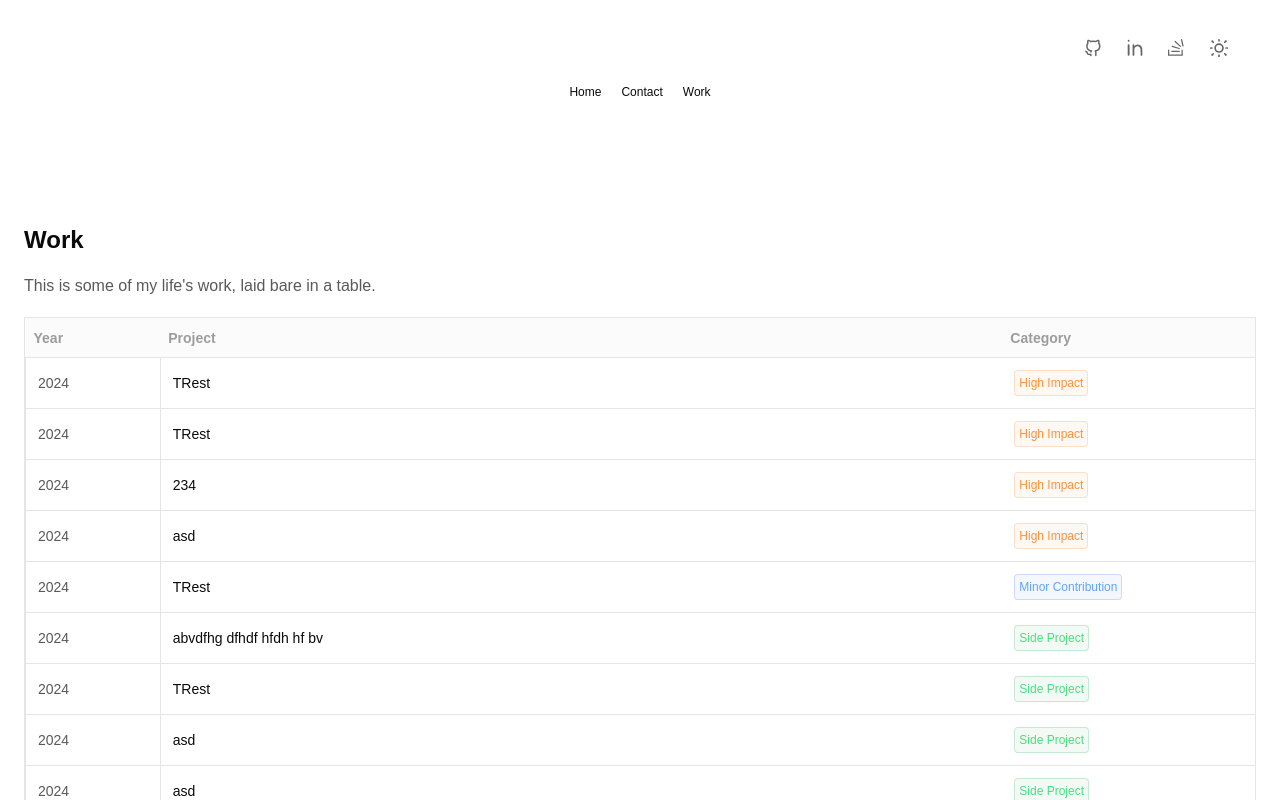
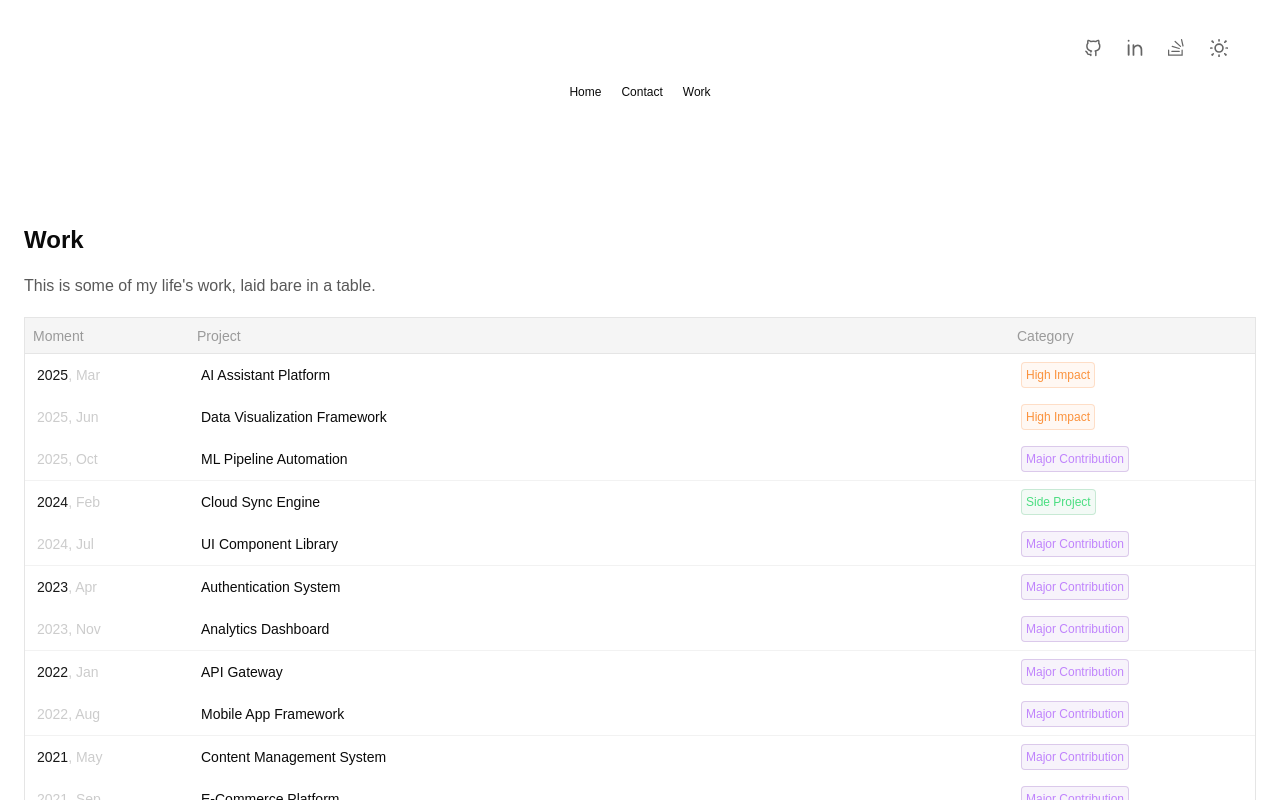
Before and after one commit to Fanoflix/personal-portfolio-v2, a Next.js app: page /work in a window 1280 px wide. Shown: the top 800 px of the page. Built offline with nearby package versions, Linux system fonts and the light colour scheme; a web font is replaced by a local one.

Commit message:
DEV: Added rowExpansion to table to result in grouped functionality and cool looking table

```diff
--- a/src/app/globals.css
+++ b/src/app/globals.css
@@ -19,11 +19,11 @@
     --popover-foreground: 0 0% 3.9%;
     --primary: 0 0% 9%;
     --primary-foreground: 0 0% 98%;
-    --secondary: 0 0% 96.1%;
+    --secondary: 0 0% 80%;
     --secondary-foreground: 0 0% 9%;
-    --muted: 0 0% 96.1%;
+    --muted: 0 0% 80%;
     --muted-foreground: 0 0% 45.1%;
-    --accent: 0 0% 96.1%;
+    --accent: 0 0% 80%;
     --accent-foreground: 0 0% 9%;
     --destructive: 0 84.2% 60.2%;
     --destructive-foreground: 0 0% 98%;
@@ -50,16 +50,16 @@
     --popover-foreground: 0 0% 98%;
     --primary: 0 0% 98%;
     --primary-foreground: 0 0% 9%;
-    --secondary: 220 20% 15%;
+    --secondary: 220 20% 25%;
     --secondary-foreground: 0 0% 98%;
-    --muted: 220 20% 15%;
+    --muted: 220 20% 25%;
     --muted-foreground: 0 0% 63.9%;
-    --accent: 220 20% 15%;
+    --accent: 220 20% 25%;
     --accent-foreground: 0 0% 98%;
     --destructive: 0 62.8% 30.6%;
     --destructive-foreground: 0 0% 98%;
     --border: 236 13% 12%;
-    --input: 220 20% 15%;
+    --input: 220 20% 25%;
     --ring: 0 0% 83.1%;
     --chart-1: 220 70% 50%;
     --chart-2: 160 60% 45%;
--- a/src/components/DataTable/DataTable.tsx
+++ b/src/components/DataTable/DataTable.tsx
@@ -27,17 +27,19 @@ import { Dispatch, SetStateAction, useMemo } from "react";
 interface DataTableProps<TData, TValue> {
   columns: ColumnDef<TData, TValue>[];
   data: TData[];
-  isFirstColumnSticky?: boolean;
   sortingState?: SortingState;
   setSortingState?: Dispatch<SetStateAction<SortingState>>;
+  noBottomBorder?: boolean;
+  rowClassName?: string | ((row: TData) => string);
 }
 
-export function DataTable<TData, TValue>({
+export function DataTable<TData extends { subRows?: TData[] }, TValue>({
   columns,
   data,
   sortingState,
   setSortingState,
-  isFirstColumnSticky,
+  noBottomBorder,
+  rowClassName,
 }: DataTableProps<TData, TValue>) {
   const isSortingEnabled = Boolean(setSortingState) && Boolean(sortingState);
 
@@ -46,7 +48,10 @@ export function DataTable<TData, TValue>({
     columns,
     defaultColumn: undefined,
     getCoreRowModel: getCoreRowModel(),
+    // Row expansion options
     getExpandedRowModel: getExpandedRowModel(),
+    getSubRows: (row) => row.subRows,
+    // Sorting options
     ...(isSortingEnabled && {
       onSortingChange: setSortingState,
       getSortedRowModel: getSortedRowModel(),
@@ -55,6 +60,7 @@ export function DataTable<TData, TValue>({
       ...(isSortingEnabled && {
         sorting: sortingState,
       }),
+      expanded: true,
     },
     // eslint-disable-next-line @typescript-eslint/no-unused-vars
     isMultiSortEvent: (_e) => true, // bypassess the requirement of pressing a modifier key to trigger a multi sort. This makes sure that multi sort gets triggered on regular click.
@@ -71,12 +77,11 @@ export function DataTable<TData, TValue>({
           {table.getHeaderGroups().map((headerGroup) => (
             <TableRow
               key={headerGroup.id}
-              className="border-border bg-muted/40"
+              className="border-border bg-muted/20"
             >
               {headerGroup.headers.map((header) => (
                 <TableHead
                   key={header.id}
-                  className="font-semibold text-muted-foreground/70"
                   style={{
                     minWidth: header.column.columnDef.minSize,
                     maxWidth: header.column.columnDef.maxSize,
@@ -102,7 +107,8 @@ export function DataTable<TData, TValue>({
                 <AnimatedTableRow
                   key={row.id}
                   row={row}
-                  isFirstColumnSticky={isFirstColumnSticky}
+                  noBottomBorder={noBottomBorder}
+                  rowClassName={rowClassName}
                 />
               ))
           ) : (
@@ -123,10 +129,12 @@ export function DataTable<TData, TValue>({
 
 function AnimatedTableRow<TData>({
   row,
-  isFirstColumnSticky,
+  noBottomBorder,
+  rowClassName,
 }: {
   row: Row<TData>;
-  isFirstColumnSticky?: boolean;
+  noBottomBorder?: boolean;
+  rowClassName?: string | ((row: TData) => string);
 }) {
   const [ref, inView] = useInView({
     triggerOnce: true,
@@ -140,9 +148,16 @@ function AnimatedTableRow<TData>({
     <TableRow
       ref={ref}
       data-state={row.getIsSelected() && "selected"}
-      className={cn("border-border")}
+      className={cn(
+        "border-border",
+        noBottomBorder && "border-b-0",
+        row.getCanExpand() && "border-t border-border/50",
+        typeof rowClassName === "function"
+          ? rowClassName(row.original)
+          : rowClassName
+      )}
     >
-      {row.getVisibleCells().map((cell, cellIndex) => (
+      {row.getVisibleCells().map((cell) => (
         <MotionTableCell
           key={cell.id}
           style={{
@@ -150,10 +165,7 @@ function AnimatedTableRow<TData>({
             maxWidth: cell.column.columnDef.maxSize,
             width: cell.column.columnDef.size,
           }}
-          className={cn(
-            "p-3 align-middle",
-            !cellIndex && isFirstColumnSticky && "border border-r"
-          )}
+          className={cn("py-2 px-3 align-middle")}
           variants={dataTableRowVariants}
           initial={"hidden"}
           animate={inView ? "visible" : "hidden"}
--- a/src/components/DataTable/table.tsx
+++ b/src/components/DataTable/table.tsx
@@ -57,7 +57,8 @@ const TableRow = React.forwardRef<
   <tr
     ref={ref}
     className={cn(
-      "border-b transition-colors hover:bg-muted/40 data-[state=selected]:bg-muted",
+      "border-b",
+      "transition-colors hover:bg-muted/10 data-[state=selected]:bg-muted",
       className
     )}
     {...props}
@@ -72,7 +73,7 @@ const TableHead = React.forwardRef<
   <th
     ref={ref}
     className={cn(
-      "h-10 px-2 text-left align-middle font-medium text-muted-foreground [&:has([role=checkbox])]:pr-0 [&>[role=checkbox]]:translate-y-[2px]",
+      "h-9 px-2 text-left align-middle font-medium text-muted-foreground/70 [&:has([role=checkbox])]:pr-0 [&>[role=checkbox]]:translate-y-[2px]",
       className
     )}
     {...props}
@@ -87,7 +88,7 @@ const TableCell = React.forwardRef<
   <td
     ref={ref}
     className={cn(
-      "p-2 align-middle [&:has([role=checkbox])]:pr-0 [&>[role=checkbox]]:translate-y-[2px]",
+      "p-1 align-middle [&:has([role=checkbox])]:pr-0 [&>[role=checkbox]]:translate-y-[2px]",
       className
     )}
     {...props}
--- a/src/features/framer-animations/variants.ts
+++ b/src/features/framer-animations/variants.ts
@@ -4,10 +4,14 @@ export const layoutVariants: Variants = {
   hidden: {
     opacity: 0,
     y: 15,
+    scale: 0.96,
+    transformOrigin: "0% 80%",
   },
   visible: {
     opacity: 1,
     y: 0,
+    scale: 1,
+    transformOrigin: "0% 80%",
     transition: {
       duration: 0.5,
       ease: "easeInOut",
@@ -18,17 +22,18 @@ export const layoutVariants: Variants = {
 export const dataTableRowVariants: Variants = {
   hidden: {
     opacity: 0,
-    x: -40,
+    x: -30,
     rotateY: 50,
-    transformOrigin: "0% 50%",
+    transformOrigin: "0% 100%",
   },
   visible: {
     opacity: 1,
     x: 0,
     rotateY: 0,
-    transformOrigin: "0% 50%",
+    transformOrigin: "0% 100%",
     transition: {
-      duration: 0.45,
+      delay: 0.4,
+      duration: 0.4,
       ease: "easeOut",
     },
   },
--- a/src/features/work/WorkPage.tsx
+++ b/src/features/work/WorkPage.tsx
@@ -6,240 +6,21 @@ import { useState } from "react";
 import { StaggeredContainer } from "../framer-animations/components/StaggeredContainer";
 import { columns } from "./columns";
 import { Work } from "./types";
+import WORK_DATA from "./work-data.json";
 
-const MOCK_DATA: Work[] = [
-  {
-    id: "work-1",
-    project: {
-      id: "work-project-abc",
-      name: "23asdasdasdasdasdasdasdas das dasd asd asdasd a scv sdv sdv sdv sdv sdv4",
-      label: "sideProject",
-    },
-    year: 2023,
-  },
-  {
-    id: "work-2",
-    project: {
-      id: "work-project-abc",
-      name: "caasd asd asd asd asczxc bvfgdg ",
-      label: "highImpact",
-    },
-    year: 2022,
-  },
-  {
-    id: "work-3",
-    project: {
-      id: "work-project-abc",
-      name: "abvdfhg dfhdf hfdh hf bv",
-      label: "sideProject",
-    },
-    year: 2024,
-  },
-  {
-    id: "work-4",
-    project: {
-      id: "work-project-abc",
-      name: "asd ",
-      label: "sideProject",
-    },
-    year: 2023,
-  },
-  {
-    id: "work-5",
-    project: {
-      id: "work-project-abc",
-      name: "234",
-      label: "minorContribution",
-    },
-    year: 2022,
-  },
-  {
-    id: "work-6",
-    project: {
-      id: "work-project-abc",
-      name: "TRest",
-      label: "highImpact",
-    },
-    year: 2024,
-  },
-  {
-    id: "work-7",
-    project: {
-      id: "work-project-abc",
-      name: "TRest",
-      label: "highImpact",
-    },
-    year: 2024,
-  },
-  {
-    id: "work-8",
-    project: {
-      id: "work-project-abc",
-      name: "asd ",
-      label: "majorContribution",
-    },
-    year: 2021,
-  },
-  {
-    id: "work-9",
-    project: {
-      id: "work-project-abc",
-      name: "TRest",
-      label: "sideProject",
-    },
-    year: 2024,
-  },
-  {
-    id: "work-10",
-    project: {
-      id: "work-project-abc",
-      name: "234",
-      label: "sideProject",
-    },
-    year: 2023,
-  },
-  {
-    id: "work-11",
-    project: {
-      id: "work-project-abc",
-      name: "TRest",
-      label: "highImpact",
-    },
-    year: 2022,
-  },
-  {
-    id: "work-12",
-    project: {
-      id: "work-project-abc",
-      name: "234",
-      label: "highImpact",
-    },
-    year: 2024,
-  },
-  {
-    id: "work-13",
-    project: {
-      id: "work-project-abc",
-      name: "asd",
-      label: "minorContribution",
-    },
-    year: 2022,
-  },
-  {
-    id: "work-14",
-    project: {
-      id: "work-project-abc",
-      name: "ca",
-      label: "sideProject",
-    },
-    year: 2023,
-  },
-  {
-    id: "work-15",
-    project: {
-      id: "work-project-abc",
-      name: "asd",
-      label: "sideProject",
-    },
-    year: 2024,
-  },
-  {
-    id: "work-16",
-    project: {
-      id: "work-project-abc",
-      name: "TRest",
-      label: "minorContribution",
-    },
-    year: 2024,
-  },
-  {
-    id: "work-17",
-    project: {
-      id: "work-project-abc",
-      name: "asd",
-      label: "sideProject",
-    },
-    year: 2024,
-  },
-  {
-    id: "work-18",
-    project: {
-      id: "work-project-abc",
-      name: "asd",
-      label: "sideProject",
-    },
-    year: 2024,
-  },
-  {
-    id: "work-19",
-    project: {
-      id: "work-project-abc",
-      name: "234",
-      label: "minorContribution",
-    },
-    year: 2023,
-  },
-  {
-    id: "work-20",
-    project: {
-      id: "work-project-abc",
-      name: "asd ",
-      label: "majorContribution",
-    },
-    year: 2021,
-  },
-  {
-    id: "work-21",
-    project: {
-      id: "work-project-abc",
-      name: "TRest",
-      label: "sideProject",
-    },
-    year: 2023,
-  },
-  {
-    id: "work-22",
-    project: {
-      id: "work-project-abc",
-      name: "TRest",
-      label: "minorContribution",
-    },
-    year: 2022,
-  },
-  {
-    id: "work-23",
-    project: {
-      id: "work-project-abc",
-      name: "asd",
-      label: "highImpact",
-    },
-    year: 2021,
-  },
-  {
-    id: "work-24",
-    project: {
-      id: "work-project-abc",
-      name: "asd",
-      label: "highImpact",
-    },
-    year: 2024,
-  },
-  {
-    id: "work-25",
-    project: {
-      id: "work-project-abc",
-      name: "abvbv",
-      label: "sideProject",
-    },
-    year: 2021,
-  },
-];
+type WorkByYear = {
+  [year: string]: Work[];
+};
+
+export type WorkWithSubRows = Work & {
+  subRows?: Work[];
+};
 
 export default function Page() {
   const [sortingState, setSortingState] = useState<SortingState>([
     {
       desc: true,
-      id: "year",
+      id: "date",
     },
     {
       desc: true,
@@ -247,7 +28,23 @@ export default function Page() {
     },
   ]);
 
-  if (!MOCK_DATA || !MOCK_DATA.length) {
+  // Process the data to create a hierarchical structure with years as parent rows
+  const processedData: WorkWithSubRows[] = Object.entries(
+    WORK_DATA as WorkByYear
+  ).map((yearData) => {
+    const entries = yearData[1];
+    // Use the first entry of each year as the parent
+    const parentRow: WorkWithSubRows = { ...entries[0] };
+
+    // Add all other entries as subRows (excluding the first one which is the parent)
+    if (entries.length > 1) {
+      parentRow.subRows = entries.slice(1);
+    }
+
+    return parentRow;
+  });
+
+  if (!processedData.length) {
     return <p>....</p>;
   }
 
@@ -260,10 +57,13 @@ export default function Page() {
 
         <DataTable
           columns={columns}
-          data={MOCK_DATA}
+          data={processedData}
           sortingState={sortingState}
           setSortingState={setSortingState}
-          isFirstColumnSticky
+          noBottomBorder
+          // rowClassName={(row) =>
+          //   Boolean(row.project.label === "highImpact") ? "bg-purple-200/5" : ""
+          // }
         />
       </StaggeredContainer>
     </div>
--- a/src/features/work/columns.tsx
+++ b/src/features/work/columns.tsx
@@ -1,25 +1,48 @@
 "use client";
 
-import { TableHeader } from "@/src/components/DataTable/table";
 import { cn } from "@/src/lib/utils";
 import { type ColumnDef } from "@tanstack/react-table";
-import { Work, WORK_LABELS } from "./types";
+import { WORK_LABELS } from "./types";
+import { WorkWithSubRows } from "./WorkPage";
 
-export const columns: ColumnDef<Work, string>[] = [
+export const columns: ColumnDef<WorkWithSubRows, string>[] = [
   {
-    accessorKey: "year",
+    id: "date",
+    accessorFn: (row) => new Date(row.date).getFullYear().toString(),
+    sortingFn: "datetime",
     header: ({ column }) => (
-      <TableHeader
+      <div
+        className="cursor-pointer"
         onClick={() => {
           column.toggleSorting(column.getIsSorted() === "asc", true);
         }}
       >
-        Year
-      </TableHeader>
+        Moment
+      </div>
     ),
-    cell: ({ row }) => <p className="font-medium">{row.getValue("year")}</p>,
-    minSize: 80,
-    maxSize: 80,
+    cell: ({ row }) => {
+      const date = new Date(row.original.date);
+      const monthName = date.toLocaleString("default", { month: "short" });
+      const year = date.getFullYear();
+      const childRowClassName = "text-secondary";
+
+      return (
+        <div className="font-medium text-xs md:text-sm">
+          <span
+            className={cn(
+              "text-primary",
+              !row.getCanExpand() && childRowClassName
+            )}
+          >
+            {year}
+          </span>
+          <span className={childRowClassName}>, {monthName}</span>
+        </div>
+      );
+    },
+    minSize: 100,
+    size: 60,
+    maxSize: 60,
   },
   {
     accessorKey: "project.name",
@@ -36,15 +59,7 @@ export const columns: ColumnDef<Work, string>[] = [
   {
     id: "category",
     accessorFn: (row) => WORK_LABELS[row.project.label].weight.toString(),
-    header: ({ column }) => (
-      <TableHeader
-        onClick={() => {
-          column.toggleSorting(column.getIsSorted() === "asc", true);
-        }}
-      >
-        Category
-      </TableHeader>
-    ),
+    header: "Category",
     minSize: 150,
     maxSize: 150,
     cell: ({ row }) => {
--- a/src/features/work/types.ts
+++ b/src/features/work/types.ts
@@ -1,7 +1,7 @@
 export type Work = {
   id: string;
   project: WorkProject;
-  year: number;
+  date: string;
 };
 
 export type WorkProject = {
--- /dev/null
+++ b/src/features/work/work-data.json
@@ -0,0 +1,111 @@
+{
+  "2025": [
+    {
+      "id": "work-2025-1",
+      "project": {
+        "id": "project-ai-assistant",
+        "name": "AI Assistant Platform",
+        "label": "highImpact"
+      },
+      "date": "March 15, 2025"
+    },
+    {
+      "id": "work-2025-2",
+      "project": {
+        "id": "project-data-viz",
+        "name": "Data Visualization Framework",
+        "label": "highImpact"
+      },
+      "date": "June 22, 2025"
+    },
+    {
+      "id": "work-2025-3",
+      "project": {
+        "id": "project-ml-pipeline",
+        "name": "ML Pipeline Automation",
+        "label": "majorContribution"
+      },
+      "date": "October 5, 2025"
+    }
+  ],
+  "2024": [
+    {
+      "id": "work-2024-1",
+      "project": {
+        "id": "project-cloud-sync",
+        "name": "Cloud Sync Engine",
+        "label": "sideProject"
+      },
+      "date": "February 18, 2024"
+    },
+    {
+      "id": "work-2024-2",
+      "project": {
+        "id": "project-ui-library",
+        "name": "UI Component Library",
+        "label": "majorContribution"
+      },
+      "date": "July 30, 2024"
+    }
+  ],
+  "2023": [
+    {
+      "id": "work-2023-1",
+      "project": {
+        "id": "project-auth-system",
+        "name": "Authentication System",
+        "label": "majorContribution"
+      },
+      "date": "April 10, 2023"
+    },
+    {
+      "id": "work-2023-2",
+      "project": {
+        "id": "project-analytics",
+        "name": "Analytics Dashboard",
+        "label": "majorContribution"
+      },
+      "date": "November 5, 2023"
+    }
+  ],
+  "2022": [
+    {
+      "id": "work-2022-1",
+      "project": {
+        "id": "project-api-gateway",
+        "name": "API Gateway",
+        "label": "majorContribution"
+      },
+      "date": "January 23, 2022"
+    },
+    {
+      "id": "work-2022-2",
+      "project": {
+        "id": "project-mobile-app",
+        "name": "Mobile App Framework",
+        "label": "majorContribution"
+      },
+      "date": "August 14, 2022"
+    }
+  ],
+  "2021": [
+    {
+      "id": "work-2021-1",
+      "project": {
+        "id": "project-cms",
+        "name": "Content Management System",
+        "label": "majorContribution"
+      },
+      "date": "May 7, 2021"
+    },
+    {
+      "id": "work-2021-2",
+      "project": {
+        "id": "project-e-commerce",
+        "name": "E-Commerce Platform",
+        "label": "majorContribution"
+      },
+      "date": "September 28, 2021"
+    }
+  ]
+}
```
